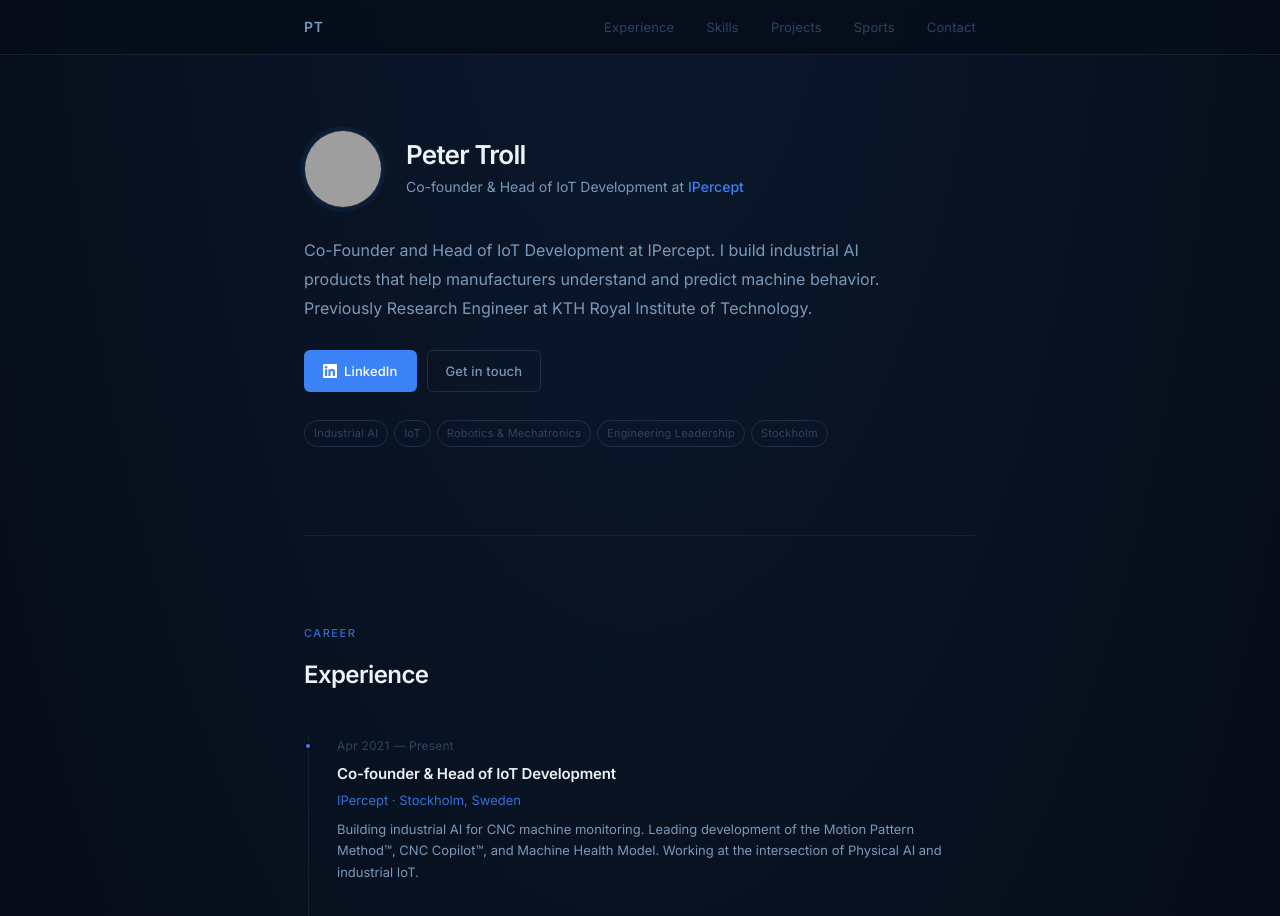
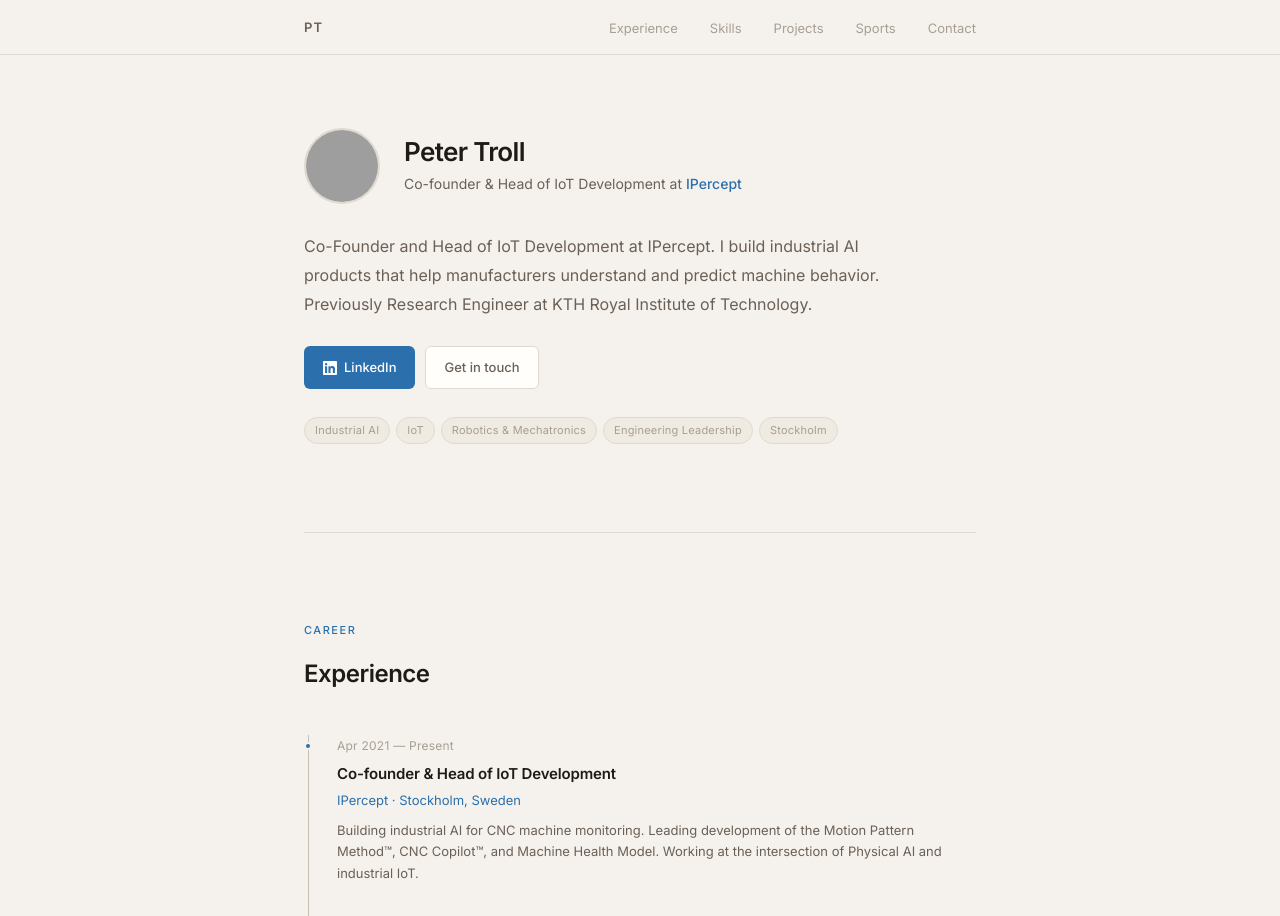
Before and after one commit to trollp/petertroll_webpage, a plain HTML site: page index.html in a window 1280 px wide. Shown: the top 916 px of the page. Drawn offline with Linux system fonts and the light colour scheme; grey boxes are pictures that could not be loaded.

Commit message:
Switch to warm light theme — off-white bg, charcoal text, blue accent

```diff
--- a/index.html
+++ b/index.html
@@ -7,21 +7,22 @@
   <meta name="description" content="Peter Troll — Co-founder & Head of IoT Development at IPercept. Industrial AI, IoT, robotics, and mechatronics engineering." />
   <link rel="preconnect" href="https://fonts.googleapis.com" />
   <link rel="preconnect" href="https://fonts.gstatic.com" crossorigin />
-  <link href="https://fonts.googleapis.com/css2?family=Inter:wght@300;400;500;600&display=swap" rel="stylesheet" />
+  <link href="https://fonts.googleapis.com/css2?family=Inter:ital,wght@0,300;0,400;0,500;0,600;1,400&display=swap" rel="stylesheet" />
   <style>
     *, *::before, *::after { box-sizing: border-box; margin: 0; padding: 0; }
 
     :root {
-      --bg:           #060d18;
-      --bg-card:      #0b1525;
-      --bg-hover:     #0f1e36;
-      --border:       #152030;
-      --border-light: #1d2f46;
-      --accent:       #3b82f6;
-      --accent-glow:  rgba(59, 130, 246, 0.15);
-      --text:         #eef2f7;
-      --text-muted:   #7a99b8;
-      --text-faint:   #2e4460;
+      --bg:           #f5f2ed;
+      --bg-warm:      #efeae2;
+      --bg-card:      #fffefb;
+      --bg-hover:     #f9f6f0;
+      --border:       #e0d9cf;
+      --border-dark:  #c9bfb0;
+      --accent:       #2c6fad;
+      --accent-light: #e8f0f9;
+      --text:         #1e1a16;
+      --text-muted:   #6b6056;
+      --text-faint:   #a89f93;
       --radius:       8px;
       --max-w:        720px;
       --font:         'Inter', system-ui, -apple-system, sans-serif;
@@ -31,12 +32,10 @@
 
     body {
       background-color: var(--bg);
-      background-image:
-        radial-gradient(ellipse 90% 60% at 50% -5%, rgba(59, 130, 246, 0.10) 0%, transparent 65%);
       color: var(--text);
       font-family: var(--font);
       font-size: 16px;
-      line-height: 1.7;
+      line-height: 1.75;
       -webkit-font-smoothing: antialiased;
     }
 
@@ -45,7 +44,7 @@
       position: fixed;
       top: 0; left: 0; right: 0;
       z-index: 100;
-      background: rgba(6, 13, 24, 0.80);
+      background: rgba(245, 242, 237, 0.88);
       backdrop-filter: blur(16px);
       -webkit-backdrop-filter: blur(16px);
       border-bottom: 1px solid var(--border);
@@ -63,10 +62,10 @@
 
     .nav-logo {
       font-weight: 600;
-      font-size: 14px;
+      font-size: 13px;
       color: var(--text-muted);
       text-decoration: none;
-      letter-spacing: 0.06em;
+      letter-spacing: 0.08em;
       text-transform: uppercase;
     }
 
@@ -81,7 +80,6 @@
       text-decoration: none;
       font-size: 13px;
       font-weight: 400;
-      letter-spacing: 0.01em;
       transition: color 0.2s;
     }
 
@@ -95,7 +93,7 @@
     }
 
     section { padding: 88px 0 0; }
-    section:last-of-type { padding-bottom: 88px; }
+    section:last-of-type { padding-bottom: 96px; }
 
     .section-label {
       font-size: 11px;
@@ -104,7 +102,6 @@
       text-transform: uppercase;
       color: var(--accent);
       margin-bottom: 12px;
-      opacity: 0.8;
     }
 
     h2 {
@@ -112,7 +109,7 @@
       font-weight: 600;
       color: var(--text);
       margin-bottom: 40px;
-      letter-spacing: -0.025em;
+      letter-spacing: -0.02em;
     }
 
     /* ── Divider ── */
@@ -124,7 +121,7 @@
 
     /* ── Hero ── */
     #hero {
-      padding-top: 130px;
+      padding-top: 128px;
       display: flex;
       flex-direction: column;
       gap: 28px;
@@ -138,18 +135,17 @@
 
     .avatar {
       flex-shrink: 0;
-      width: 78px;
-      height: 78px;
+      width: 76px;
+      height: 76px;
       border-radius: 50%;
       object-fit: cover;
-      border: 1px solid var(--border-light);
-      box-shadow: 0 0 0 4px rgba(59, 130, 246, 0.08);
+      border: 2px solid var(--border);
     }
 
     .hero-meta h1 {
       font-size: 26px;
       font-weight: 600;
-      letter-spacing: -0.03em;
+      letter-spacing: -0.025em;
       line-height: 1.2;
       color: var(--text);
       margin-bottom: 5px;
@@ -189,7 +185,6 @@
       font-weight: 500;
       text-decoration: none;
       transition: all 0.18s;
-      letter-spacing: 0.01em;
     }
 
     .btn:active { transform: scale(0.97); }
@@ -200,21 +195,18 @@
       border: 1px solid transparent;
     }
 
-    .btn-primary:hover {
-      background: #4f90ff;
-      box-shadow: 0 0 20px rgba(59, 130, 246, 0.3);
-    }
+    .btn-primary:hover { background: #2460a0; }
 
     .btn-ghost {
-      background: transparent;
+      background: var(--bg-card);
       color: var(--text-muted);
-      border: 1px solid var(--border-light);
+      border: 1px solid var(--border);
     }
 
     .btn-ghost:hover {
-      background: var(--bg-card);
+      background: var(--bg-warm);
       color: var(--text);
-      border-color: #243550;
+      border-color: var(--border-dark);
     }
 
     .hero-tags {
@@ -225,22 +217,21 @@
 
     .tag {
       font-size: 11px;
-      padding: 3px 9px;
+      padding: 3px 10px;
       border-radius: 20px;
-      background: transparent;
-      border: 1px solid var(--border-light);
+      background: var(--bg-warm);
+      border: 1px solid var(--border);
       color: var(--text-faint);
       letter-spacing: 0.02em;
     }
 
-    /* ── Timeline (experience / education) ── */
+    /* ── Timeline ── */
     .timeline {
       display: flex;
       flex-direction: column;
-      border-left: 1px solid var(--border);
+      border-left: 1px solid var(--border-dark);
       margin-left: 4px;
       padding-left: 28px;
-      gap: 0;
     }
 
     .timeline-item {
@@ -254,11 +245,11 @@
       content: '';
       position: absolute;
       left: -33px;
-      top: 6px;
+      top: 7px;
       width: 8px;
       height: 8px;
       border-radius: 50%;
-      background: var(--border-light);
+      background: var(--border-dark);
       border: 2px solid var(--bg);
     }
 
@@ -286,7 +277,6 @@
       color: var(--accent);
       font-weight: 400;
       margin-bottom: 8px;
-      opacity: 0.85;
     }
 
     .timeline-content p {
@@ -299,14 +289,13 @@
     .skills-list {
       display: flex;
       flex-direction: column;
-      gap: 0;
     }
 
     .skill-row {
       display: grid;
-      grid-template-columns: 180px 1fr;
+      grid-template-columns: 190px 1fr;
       gap: 16px;
-      padding: 16px 0;
+      padding: 15px 0;
       border-bottom: 1px solid var(--border);
       align-items: baseline;
     }
@@ -326,7 +315,7 @@
     }
 
     .skills-note {
-      margin-top: 24px;
+      margin-top: 20px;
       font-size: 12px;
       color: var(--text-faint);
       letter-spacing: 0.02em;
@@ -352,7 +341,7 @@
     }
 
     .project-card:hover {
-      border-color: var(--border-light);
+      border-color: var(--border-dark);
       background: var(--bg-hover);
       transform: translateY(-2px);
     }
@@ -375,29 +364,16 @@
       font-size: 11px;
       color: var(--accent);
       font-weight: 500;
-      opacity: 0.7;
       letter-spacing: 0.02em;
     }
 
     /* ── Sports ── */
     .klassiker-block {
-      border: 1px solid var(--border-light);
+      border: 1px solid var(--border-dark);
       border-radius: var(--radius);
       padding: 28px 32px;
       margin-bottom: 40px;
-      background: linear-gradient(135deg, rgba(11, 21, 37, 0.6) 0%, rgba(6, 13, 24, 0.8) 100%);
-      position: relative;
-      overflow: hidden;
-    }
-
-    .klassiker-block::after {
-      content: '';
-      position: absolute;
-      top: -40px; right: -40px;
-      width: 220px; height: 220px;
-      border-radius: 50%;
-      background: radial-gradient(circle, rgba(59,130,246,0.07) 0%, transparent 70%);
-      pointer-events: none;
+      background: var(--bg-card);
     }
 
     .klassiker-block .kl-label {
@@ -406,7 +382,6 @@
       letter-spacing: 0.12em;
       text-transform: uppercase;
       color: var(--accent);
-      opacity: 0.8;
       margin-bottom: 8px;
     }
 
@@ -422,7 +397,7 @@
       font-size: 13px;
       color: var(--text-muted);
       max-width: 480px;
-      line-height: 1.6;
+      line-height: 1.65;
       margin-bottom: 24px;
     }
 
@@ -436,7 +411,7 @@
       padding: 12px 14px;
       border: 1px solid var(--border);
       border-radius: 6px;
-      background: rgba(255,255,255,0.02);
+      background: var(--bg-warm);
     }
 
     .kl-event .ev-name {
@@ -799,7 +774,7 @@
         <div class="contact-links">
           <a href="https://www.linkedin.com/in/peter-troll/" target="_blank" rel="noopener" class="btn btn-primary">
             <svg width="14" height="14" viewBox="0 0 24 24" fill="currentColor" aria-hidden="true">
-              <path d="M20.447 20.452h-3.554v-5.569c0-1.328-.027-3.037-1.852-3.037-1.853 0-2.136 1.445-2.136 2.939v5.667H9.351V9h3.414v1.561h.046c.477-.9 1.637-1.85 3.37-1.85 3.601 0 4.267 2.37 4.267 5.455v6.286zM5.337 7.433a2.062 2.062 0 0 1-2.063-2.065 2.064 2.064 0 1 1 2.063 2.065zm1.782 13.019H3.555V9h3.564v11.452zM22.225 0H1.771C.792 0 0 .774 0 1.729v20.542C0 23.227.792 24 1.771 24h20.451C23.2 24 24 23.227 24 22.271V1.729C24 .774 23.2 0 22.222 0h.003z"/>
+              <path d="M20.447 20.452h-3.554v-5.554v-5.569c0-1.328-.027-3.037-1.852-3.037-1.853 0-2.136 1.445-2.136 2.939v5.667H9.351V9h3.414v1.561h.046c.477-.9 1.637-1.85 3.37-1.85 3.601 0 4.267 2.37 4.267 5.455v6.286zM5.337 7.433a2.062 2.062 0 0 1-2.063-2.065 2.064 2.064 0 1 1 2.063 2.065zm1.782 13.019H3.555V9h3.564v11.452zM22.225 0H1.771C.792 0 0 .774 0 1.729v20.542C0 23.227.792 24 1.771 24h20.451C23.2 24 24 23.227 24 22.271V1.729C24 .774 23.2 0 22.222 0h.003z"/>
             </svg>
             LinkedIn
           </a>
```
